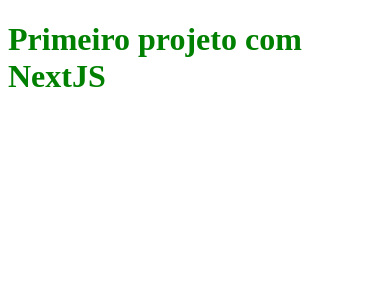
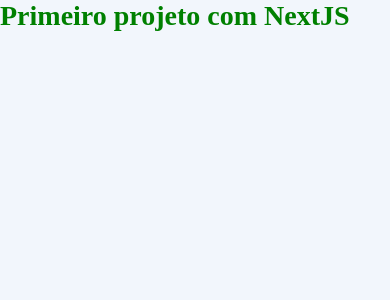
Before and after one commit to Tassio-Med/board, a Next.js app: page / in a window 390 px wide. Shown: the top 300 px of the page. Built offline with nearby package versions, Linux system fonts and the light colour scheme.

Commit message:
:sparkles: feat: estilização global iniciada e importada ao '_app.tsx'

```diff
--- a/src/pages/_app.tsx
+++ b/src/pages/_app.tsx
@@ -1,4 +1,5 @@
 import type { AppProps } from 'next/app'
+import '../styles/global.scss';
 
 export default function App({ Component, pageProps }: AppProps) {
   return <Component {...pageProps} />
--- /dev/null
+++ b/src/styles/global.scss
@@ -0,0 +1,36 @@
+*{
+  margin: 0;
+  padding: 0;
+  box-sizing: border-box;
+}
+
+@media (max-width: 1080px){
+  html{
+   font-size: 93.75%; // Converter O tamanho da font px 15
+  }
+}
+
+@media (max-width: 720px){
+ html{
+   font-size: 87.5%; // Converter O tamanho da font px 14
+ }
+}
+
+body {
+  background: #f2f6fc;
+}
+
+body, input, textarea, select, button {
+  font: 400 Irem sans-serif;
+}
+
+button {
+  cursor: pointer;
+  text-decoration: none;
+  color: inherit;
+}
+
+a {
+  text-decoration: none;
+  color: inherit;
+}
```
